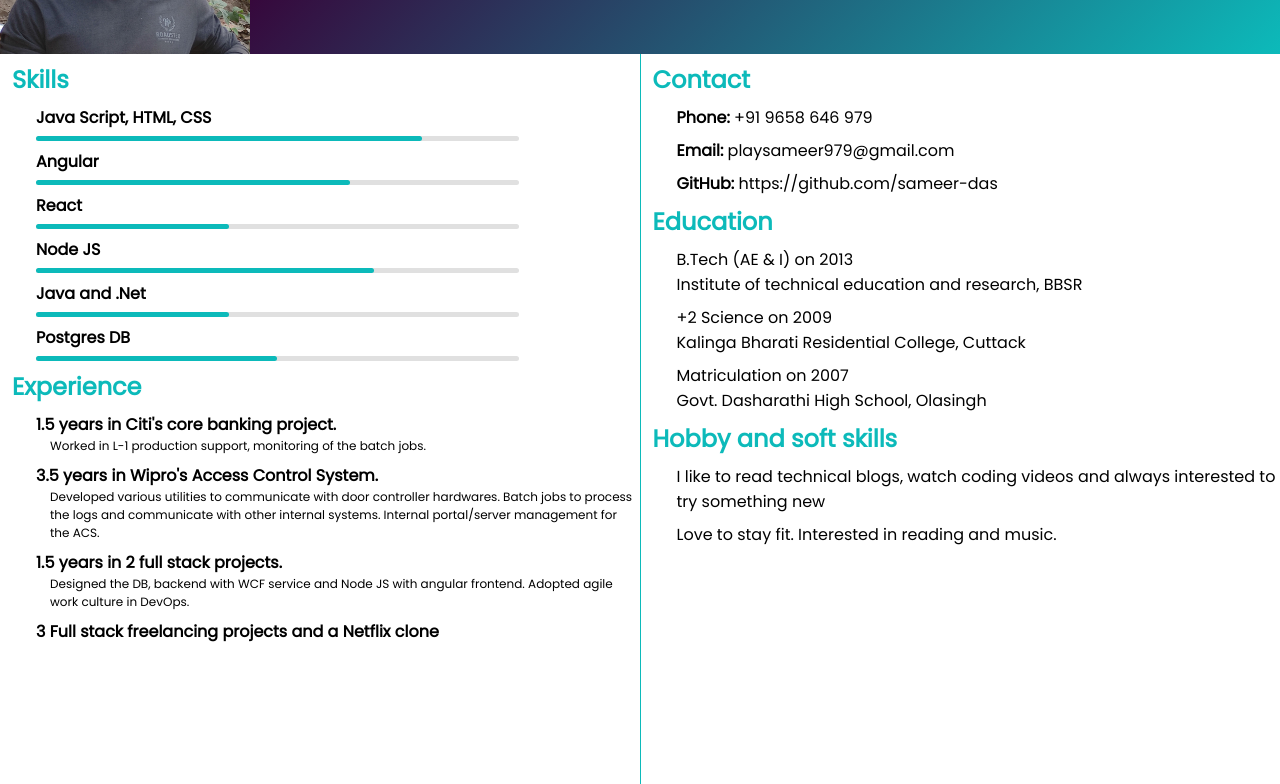
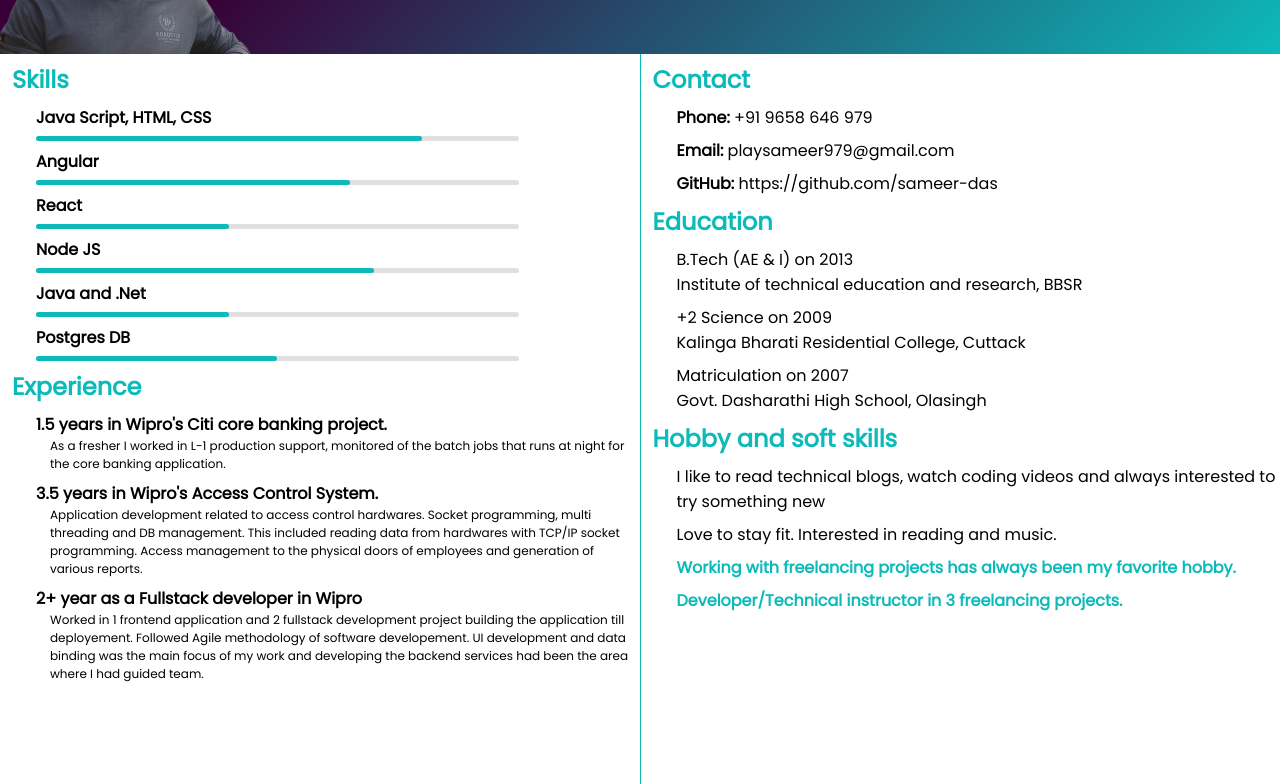
Before and after one commit to sameer-das/resume, a plain HTML site: page index.html in a window 1280 px wide. Shown: the part 196-980 px from the top of the page. Drawn offline with Linux system fonts and the light colour scheme; a web font is replaced by a local one.

Commit message:
to repo 1

```diff
--- a/index.html
+++ b/index.html
@@ -12,13 +12,13 @@
     <header>
         <section>
             <div class="image_container">
-                <img src="./pic.jpg" alt="profile pic">
+                <img src="./pic.png" alt="profile pic">
             </div>
             <div class="text_container">
                 <h2 class="name">Sameer Kumar Das</h2>
                 <h3 class="title">Full stack developer</h3>
                 <p class="description">
-                    6+ years of experience with web application developing and implementing various solutions using a range of technologies and programming languages. Seeking to leverage broad development experience and hands on technical expertise in a challenging role
+                    7+ years of experience with web application developing and implementing various solutions using a range of technologies and programming languages. Seeking to leverage broad development experience and hands on technical expertise in a challenging role
                     as a Full stack developer.
                 </p>
             </div>
@@ -85,25 +85,32 @@
                 <h2 class="sub_heading">Experience</h2>
                 <ul>
                     <li>
-                        <h4>1.5 years in Citi's core banking project.</h4>
-                        <p class="exp_desc">Worked in L-1 production support, monitoring of the batch jobs. </p>
+                        <h4>1.5 years in Wipro's Citi core banking project.</h4>
+                        <p class="exp_desc">
+                            As a fresher I worked in L-1 production support, monitored of the batch jobs that runs at night for the core banking application. </p>
                     </li>
                     <li>
                         <h4>3.5 years in Wipro's Access Control System.</h4>
                         <p class="exp_desc">
-                            Developed various utilities to communicate with door controller hardwares. Batch jobs to process the logs and communicate with other internal systems. Internal portal/server management for the ACS.
+                            Application development related to access control hardwares. Socket programming, multi threading and DB management. This included reading data from hardwares with TCP/IP socket programming.
+                            Access management to the physical doors of employees and generation of various reports.
                         </p>
                     </li>
                     <li>
-                        <h4>1.5 years in 2 full stack projects.</h4>
+                        <h4>2+ year as a Fullstack developer in Wipro</h4>
                         <p class="exp_desc">
-                            Designed the DB, backend with WCF service and Node JS with angular frontend. Adopted agile work culture in DevOps.
+                            <!-- <strong>Employee Movement :</strong> A web app that was managing employees' organisational restructuring in an organisation. -->
+                            Worked in 1 frontend application and 2 fullstack development project building the application till deployement. Followed Agile methodology of software developement.
+                            UI development and data binding was the main focus of my work and developing the backend services had been the area where I had guided team.
                         </p>
                     </li>
-                    <li>
-                        <h4>3 Full stack freelancing projects and a Netflix clone</h4>
-                    </li>
-
+                    <!-- <li>
+                        <h4>2.5 years as a Fullstack developer in Wipro's </h4>
+                        <p class="exp_desc">
+                            <strong>Certificate Of Coverage :</strong>A web app that was working as communication channel between two sets of employees for onsite travel.
+                            <br/><strong>Stay Connected :</strong> A web app that deals with an organisation's policy acceptance feature for furlough for a set of employees.
+                        </p>
+                    </li> -->
                 </ul>
             </div>
         </section>
@@ -152,6 +159,16 @@
                     <li>
                         Love to stay fit. Interested in reading and music.
                     </li>
+                    <li>
+                        <strong style="color: #0cbaba;">
+                            Working with freelancing projects has always been my favorite hobby.
+                        </strong>
+                    </li>
+                    <li>
+                        <strong style="color: #0cbaba;">
+                           Developer/Technical instructor in 3 freelancing projects.
+                        </strong>
+                    </li>
                 </ul>
             </div>
         </section>
--- a/style.css
+++ b/style.css
@@ -12,6 +12,7 @@ body {
 
 header {
     height: 250px;
+    /* height: 200px; */
     background-color: #0cbaba;
     background-image: linear-gradient(315deg, #0cbaba 0%, #380036 74%);
 }
```
